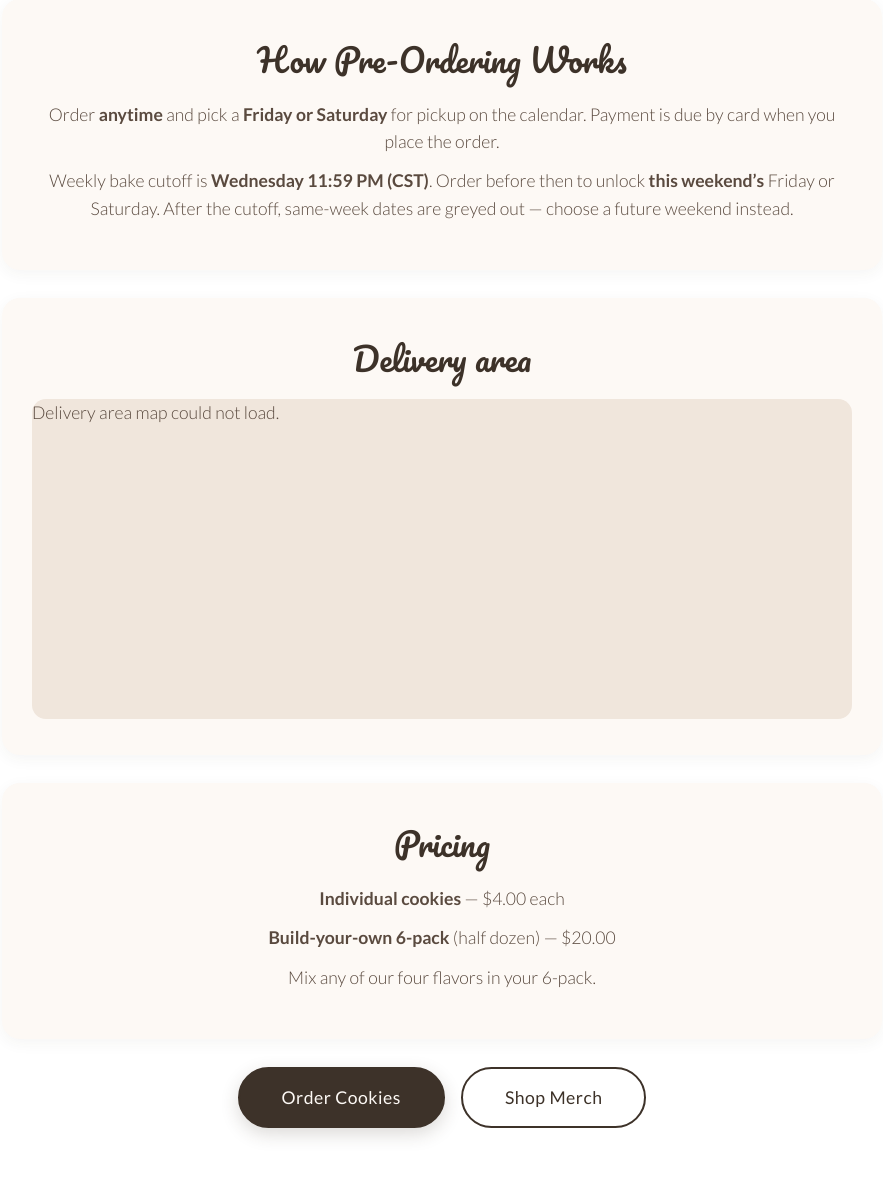
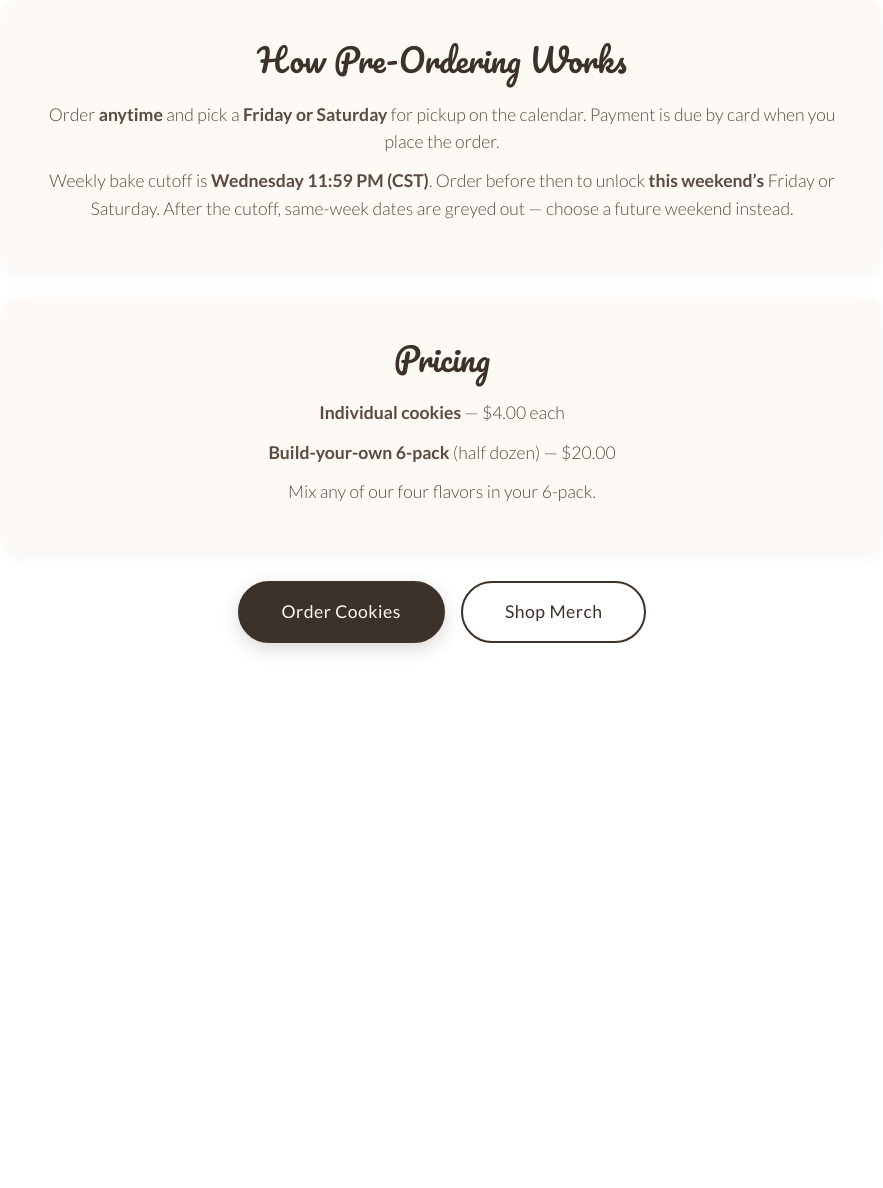
Before and after one commit to scratchcookiecottage-hub/scratch-cookie-cottage, a Flask app: page / in a window 1280 px wide. Shown: the part 1237-2425 px from the top of the page, without its empty margins (198-1081 px from the left). After the commit the page ends 1890 px from the top, so only its background shows below. Run offline with Flask 3, Linux system fonts and the light colour scheme.

Commit message:
Remove delivery area map from the homepage

```diff
--- a/templates/index.html
+++ b/templates/index.html
@@ -1,8 +1,5 @@
 {% extends "base.html" %}
 {% block title %}{{ business_name }} — Our Cookies{% endblock %}
-{% block head %}
-  <link rel="stylesheet" href="https://unpkg.com/leaflet@1.9.4/dist/leaflet.css" integrity="sha256-p4NxAoJBhIIN+hmNHrzRCf9tD/miZyoHS5obTRR9BMY=" crossorigin="">
-{% endblock %}
 {% block content %}
   <h1>Our Cookies</h1>
   <p class="lead">
@@ -48,12 +45,6 @@
     </p>
   </div>
 
-  <div class="panel" data-delivery-geo="{{ url_for('static', filename='data/delivery-zips.geojson') }}">
-    <h2>Delivery area</h2>
-    {% set map_id = "delivery-map-home" %}
-    {% include "_delivery_area.html" %}
-  </div>
-
   <div class="panel">
     <h2>Pricing</h2>
     <p><strong>Individual cookies</strong> — {{ price_individual | money }} each</p>
@@ -66,7 +57,3 @@
     <a class="btn secondary" href="{{ url_for('merch') }}">Shop Merch</a>
   </div>
 {% endblock %}
-{% block scripts %}
-  <script src="https://unpkg.com/leaflet@1.9.4/dist/leaflet.js" integrity="sha256-20nQCchB9co0qIjJZRGuk2/Z9VM+kNiyxNV1lvTlZBo=" crossorigin=""></script>
-  <script src="{{ url_for('static', filename='js/delivery-map.js') }}"></script>
-{% endblock %}
```
